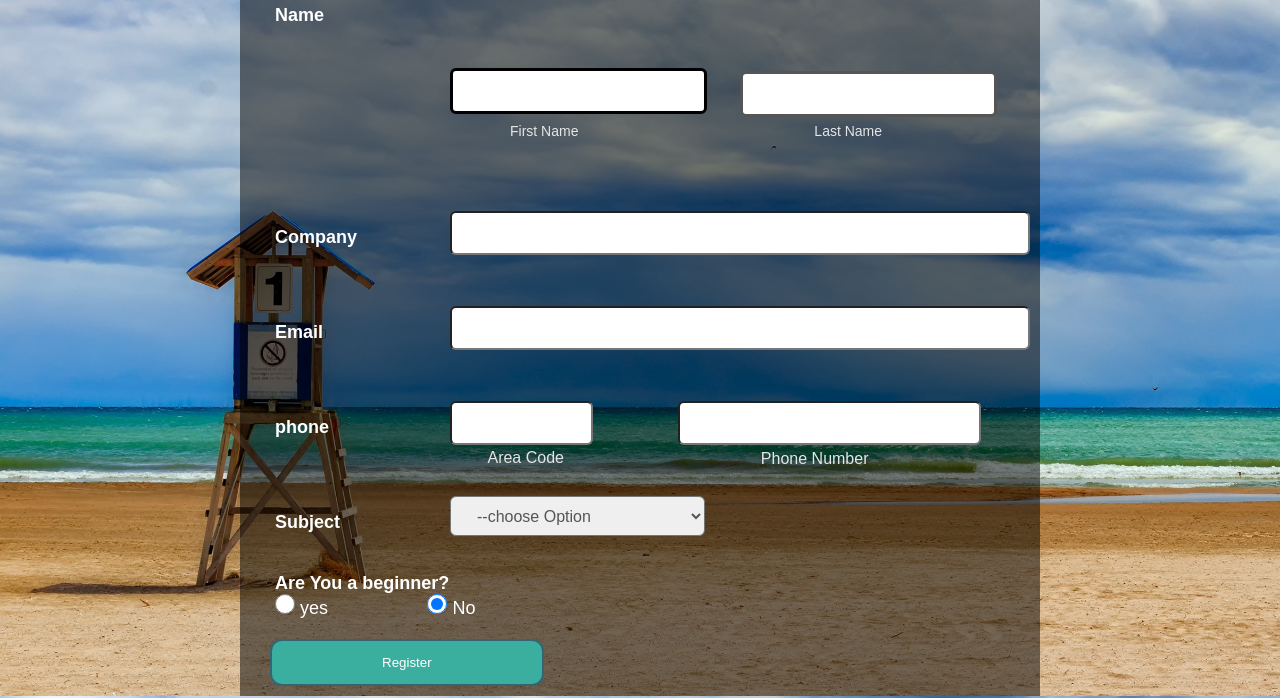
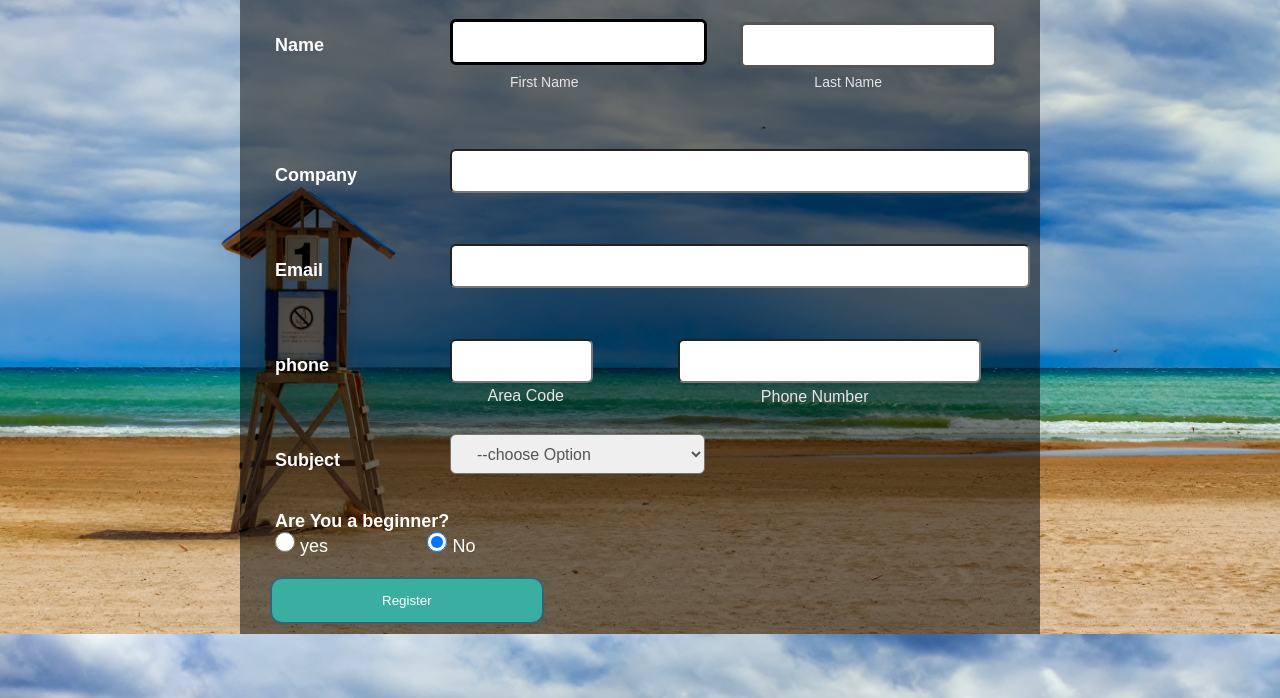
Before and after one commit to Santoshoraon/firstpush, a plain HTML site: page index.html in a window 1280 px wide. Shown: the part 102-800 px from the top of the page. Drawn offline with Linux system fonts and the light colour scheme.

Commit message:
Style edit

```diff
--- a/index.html
+++ b/index.html
@@ -13,13 +13,13 @@
     <div class="main">
         <form>
             <div id="name">
-                <span class="name">Name</span>
-            </div>
+                <h2 class="name">Name</h2>
+
             <input class= "firstname "type="text" name="first name"><br>
             <label class="firstlabel">First Name</label>
             <input class="secondname" type="text" name="last_name">
             <label class="lastlabel">last name</label>
-
+        </div>
         <h2 class="name">Company</h2>
         <input class="company" type="text" name="company">
         <h2 class="name">Email
```
